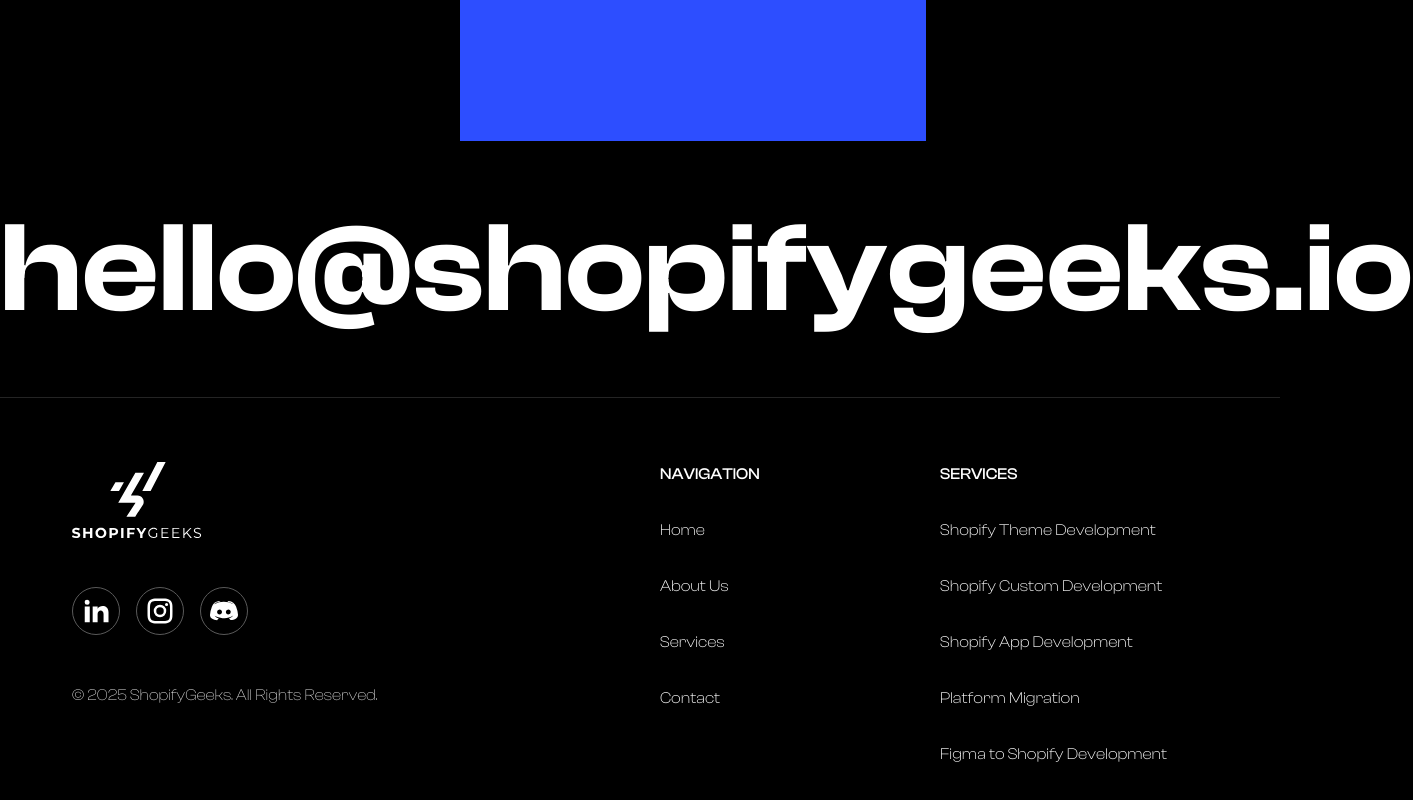
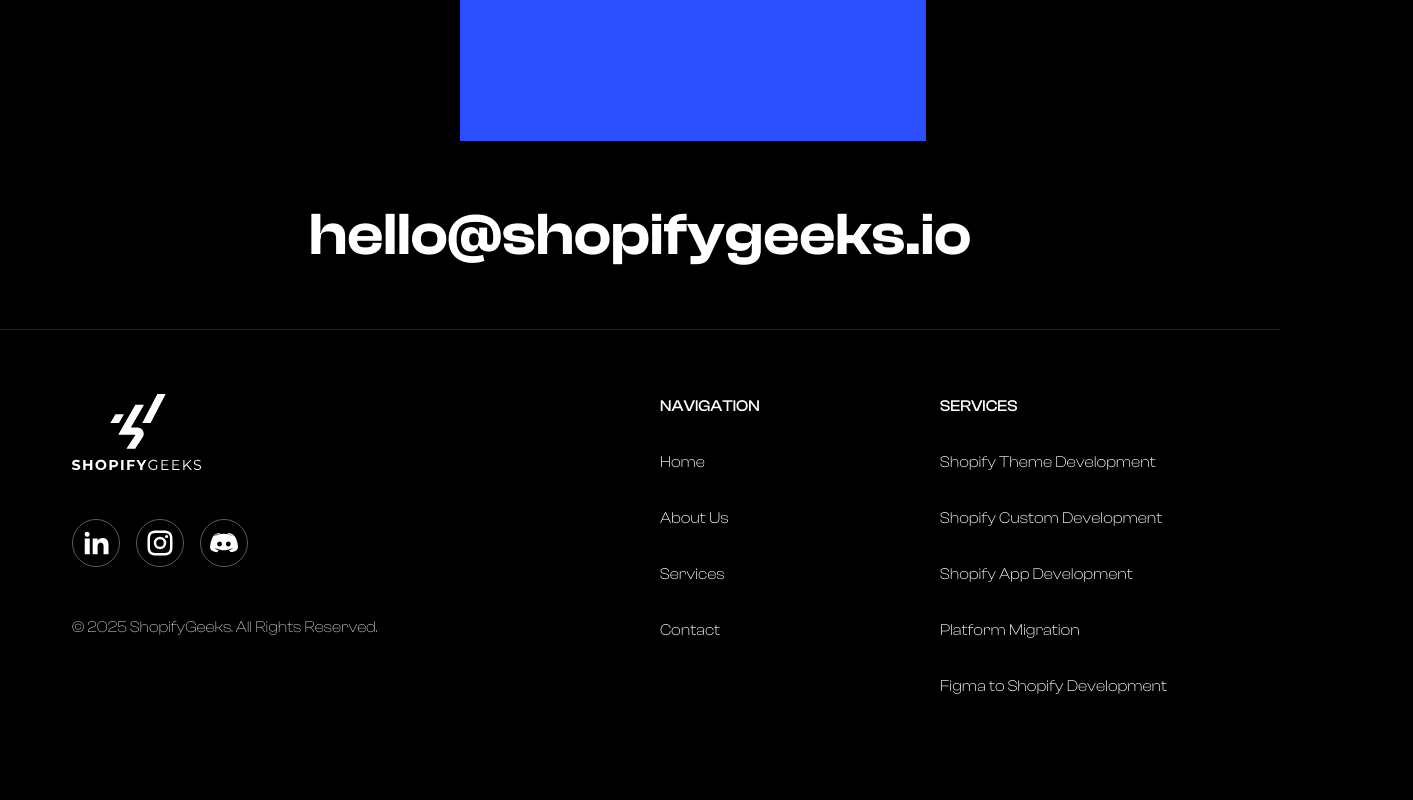
Before and after one commit to zubairahmed25/shopifygeeks, a Next.js app: page / in a window 1280 px wide. Shown: the part 3221-4021 px from the top of the page, 1413 px wide, since content can reach past the window. After the commit the page ends 3983 px from the top, so only its background shows below. Built offline with nearby package versions, Linux system fonts and the light colour scheme.

Commit message:
fixed email

```diff
--- a/src/components/Footer.jsx
+++ b/src/components/Footer.jsx
@@ -6,7 +6,7 @@
   return (
     <footer className="flex flex-col bg-black text-white">
       <div className="border-b border-solid border-[#5A5A5A]/40 w-full py-16">
-        <p className="text-white lg:text-9xl md:text-7xl sm:text-5xl text-3xl font-semibold text-center">
+        <p className="text-white lg:text-6xl md:text-5xl sm:text-4xl text-2xl font-semibold text-center">
           hello@shopifygeeks.io
         </p>
       </div>
```
